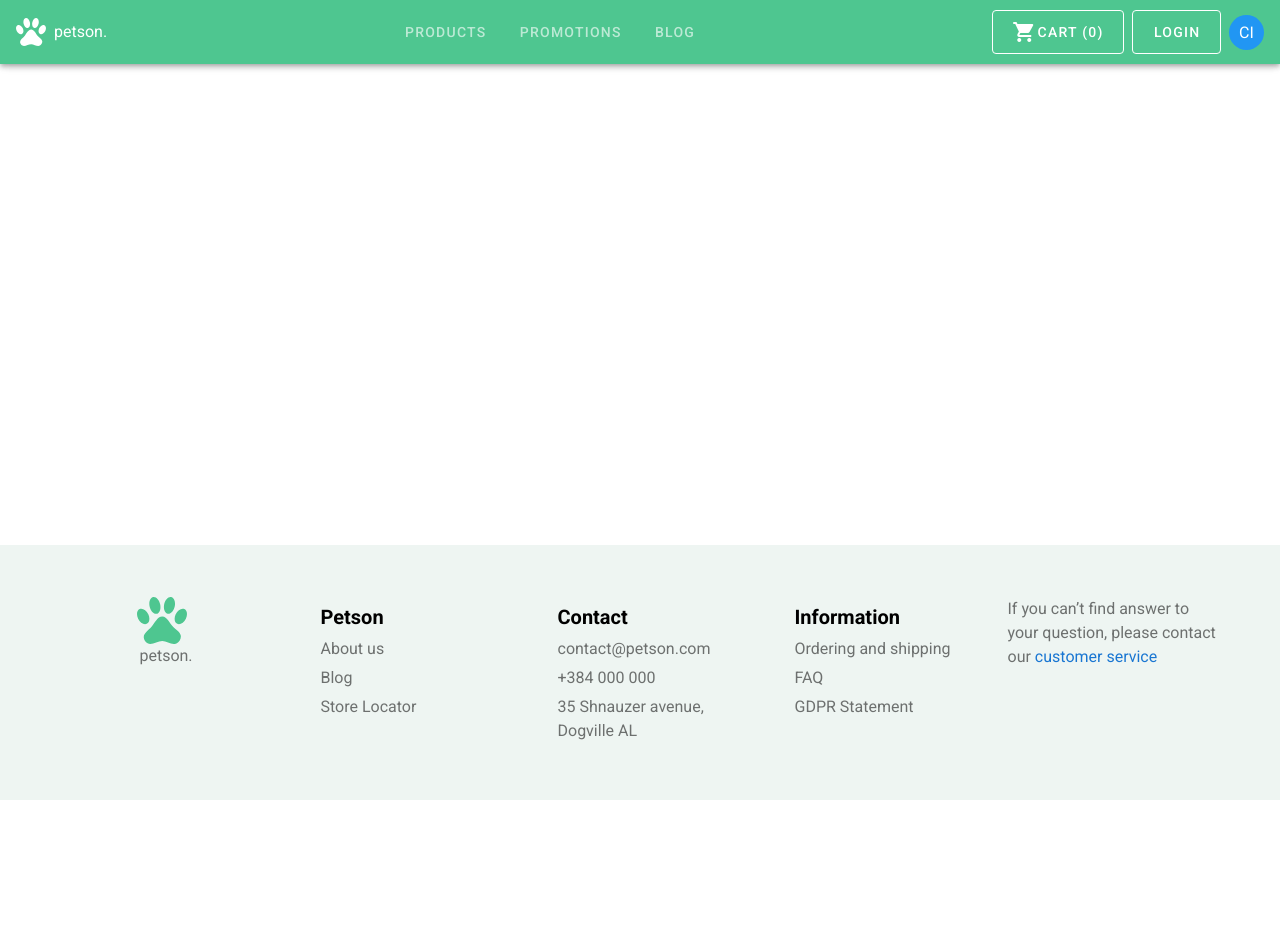
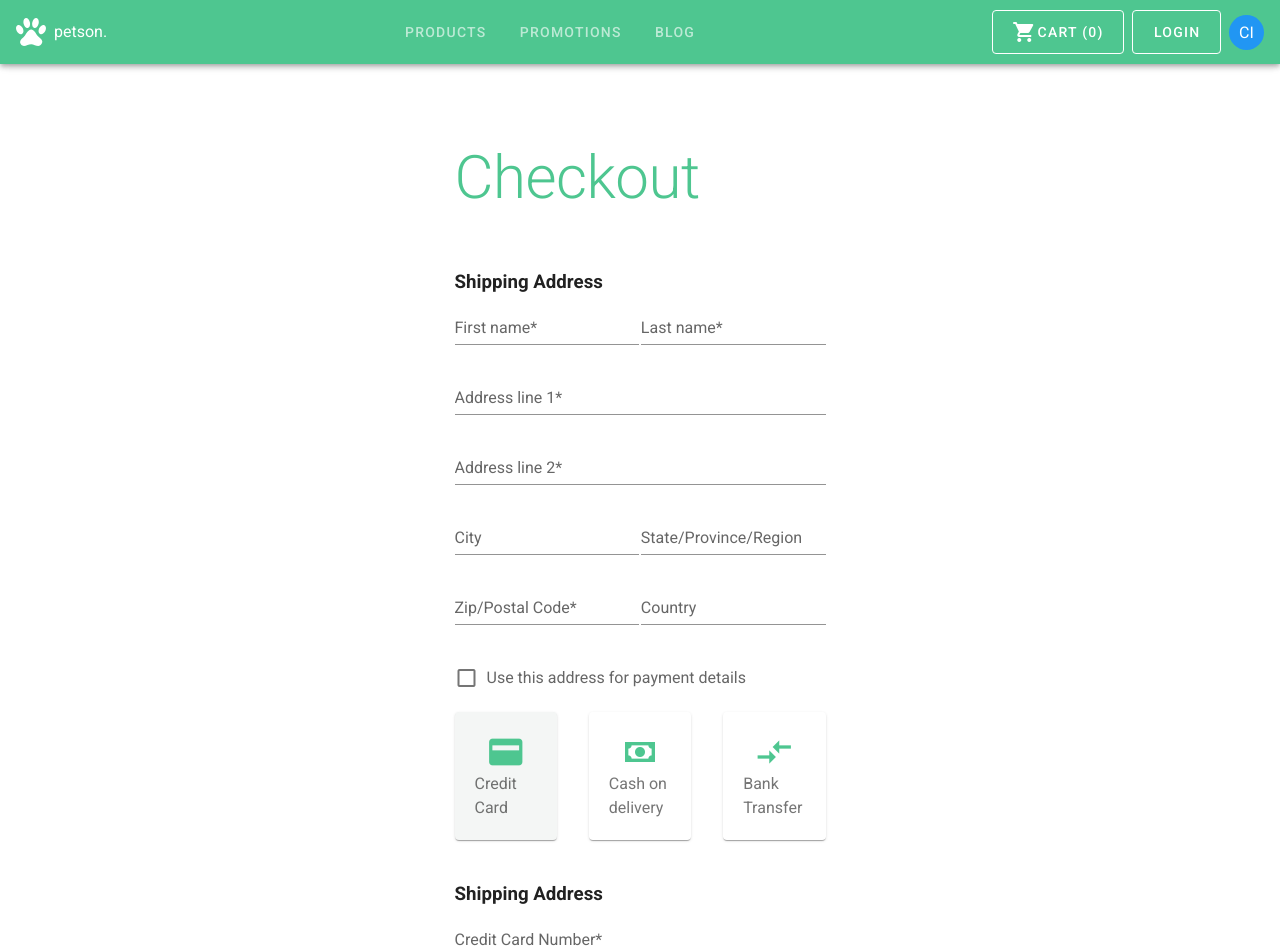
Before and after one commit to ikeohachidi/bh-pet, a Vue app: page /checkout in a window 1280 px wide. Shown: the top 952 px of the page. Before the commit the page ends 800 px from the top, so only its background shows below. Built offline with nearby package versions, Linux system fonts and the light colour scheme.

Commit message:
feat: add checkout page and components

```diff
--- /dev/null
+++ b/src/components/PaymentMethod/PaymentMethod.vue
@@ -0,0 +1,86 @@
+<template>
+	<section>
+		<div class="methods mb-10">
+			<div
+				v-for="{ text, icon, value } in methods" :key="icon"
+				@click="selectedMethod = value"
+				class="elevation-1 d-flex flex-column align-center pa-5 rounded pointer"
+				:class="{ 'active': selectedMethod === value }"
+			>
+				<v-icon x-large color="primary">mdi-{{ icon }}</v-icon>
+				<p class="my-0">{{ text }}</p>
+			</div>
+		</div>
+
+		<h3>Shipping Address</h3>
+
+		<template v-if="selectedMethod === 'card'">
+			<v-text-field label="Credit Card Number*"></v-text-field>
+			<div class="d-flex">
+				<v-text-field label="Expiry*"></v-text-field>
+				<v-spacer></v-spacer>
+				<v-text-field label="CVV*"></v-text-field>
+			</div>
+		</template>
+
+		<template v-if="selectedMethod === 'cash'">
+			<div class="d-flex">
+				<v-text-field label="First name*"></v-text-field>
+				<v-spacer></v-spacer>
+				<v-text-field label="Last name*"></v-text-field>
+			</div>
+			<v-text-field label="Address line 1*"></v-text-field>
+			<v-text-field label="Address line 2*"></v-text-field>
+			<v-checkbox label="I consent to your T&C's"></v-checkbox>
+		</template>
+
+		<template v-if="selectedMethod === 'bank'">
+			<v-text-field label="Bank SWIFT code*"></v-text-field>
+			<div class="d-flex">
+				<v-text-field label="IBAN*"></v-text-field>
+				<v-spacer></v-spacer>
+				<v-text-field label="Name*"></v-text-field>
+			</div>
+			<v-text-field label="Ref code*"></v-text-field>
+		</template>
+	</section>
+</template>
+
+<script lang="ts">
+import { Vue, Component } from 'vue-property-decorator';
+
+@Component
+export default class PaymentMethod extends Vue {
+	private selectedMethod = 'card';
+
+	private methods = [
+		{
+			text: 'Credit Card',
+			icon: 'credit-card',
+			value: 'card'
+		},
+		{
+			text: 'Cash on delivery',
+			icon: 'cash',
+			value: 'cash'
+		},{
+			text: 'Bank Transfer',
+			icon: 'compare-horizontal',
+			value: 'bank'
+		},
+	]
+}
+</script>
+
+<style scoped>
+.methods {
+	display: grid;
+	grid-template-columns: repeat(3, 1fr);
+	gap: 2em;
+}
+
+.active {
+	background: #F4F6F5;
+	color: #000;
+}
+</style>
--- a/src/router/index.ts
+++ b/src/router/index.ts
@@ -2,6 +2,7 @@ import Vue from 'vue'
 import VueRouter, { RouteConfig } from 'vue-router'
 import Home from '../views/Home.vue'
 import Cart from '../views/Cart.vue'
+import Checkout from '../views/Checkout.vue'
 
 Vue.use(VueRouter)
 
@@ -26,11 +27,19 @@ const routes: Array<RouteConfig> = [
 	},
 	{
 		path: '/cart',
-		name: 'cart',
+		name: 'Cart',
 		meta: {
 			crumb: 'Your Cart'
 		},
 		component: Cart
+	},
+	{
+		path: '/checkout',
+		name: 'Checkout',
+		meta: {
+			crumb: 'Your Cart'
+		},
+		component: Checkout
 	}
 ]
 
--- a/src/views/Cart.vue
+++ b/src/views/Cart.vue
@@ -7,7 +7,7 @@
 
 					<cart-item class="my-5"/>
 
-					<v-btn width="100%" color="primary">proceed to checkout</v-btn>
+					<v-btn width="100%" color="primary" to="checkout">proceed to checkout</v-btn>
 				</v-col>
 			</v-row>
 		</v-container>
--- /dev/null
+++ b/src/views/Checkout.vue
@@ -0,0 +1,57 @@
+<template>
+	<section class="mb-15">
+		<v-container>
+			<v-row class="mt-15">
+				<v-col cols="4" class="mx-auto">
+					<h1 class="text-h2 mb-15">Checkout</h1>
+
+					<h3>Shipping Address</h3>
+					<div class="d-flex">
+						<v-text-field label="First name*"></v-text-field>
+						<v-spacer></v-spacer>
+						<v-text-field label="Last name*"></v-text-field>
+					</div>
+					<v-text-field label="Address line 1*"></v-text-field>
+					<v-text-field label="Address line 2*"></v-text-field>
+					<div class="d-flex">
+						<v-text-field label="City"></v-text-field>
+						<v-spacer></v-spacer>
+						<v-text-field label="State/Province/Region"></v-text-field>
+					</div>
+					<div class="d-flex">
+						<v-text-field label="Zip/Postal Code*"></v-text-field>
+						<v-spacer></v-spacer>
+						<v-text-field label="Country"></v-text-field>
+					</div>
+					<v-checkbox label="Use this address for payment details"></v-checkbox>
+
+					<PaymentMethod/>
+
+					<div class="d-flex">
+						<v-spacer></v-spacer>
+						<v-btn color="primary" class="px-4">next</v-btn>
+					</div>
+				</v-col>
+			</v-row>
+		</v-container>
+	</section>
+</template>
+
+<script lang="ts">
+import { Vue, Component } from 'vue-property-decorator';
+
+import PaymentMethod from '@/components/PaymentMethod/PaymentMethod.vue';
+
+@Component({
+	components: {
+		PaymentMethod
+	}
+})
+export default class Checkout extends Vue {}
+</script>
+
+<style scoped>
+h1 {
+	color: var(--color-primary);
+}
+</style>
```
Also changed, not shown: src/components/PaymentDetails/PaymentDetails.vue (added, +26 -0 lines).
